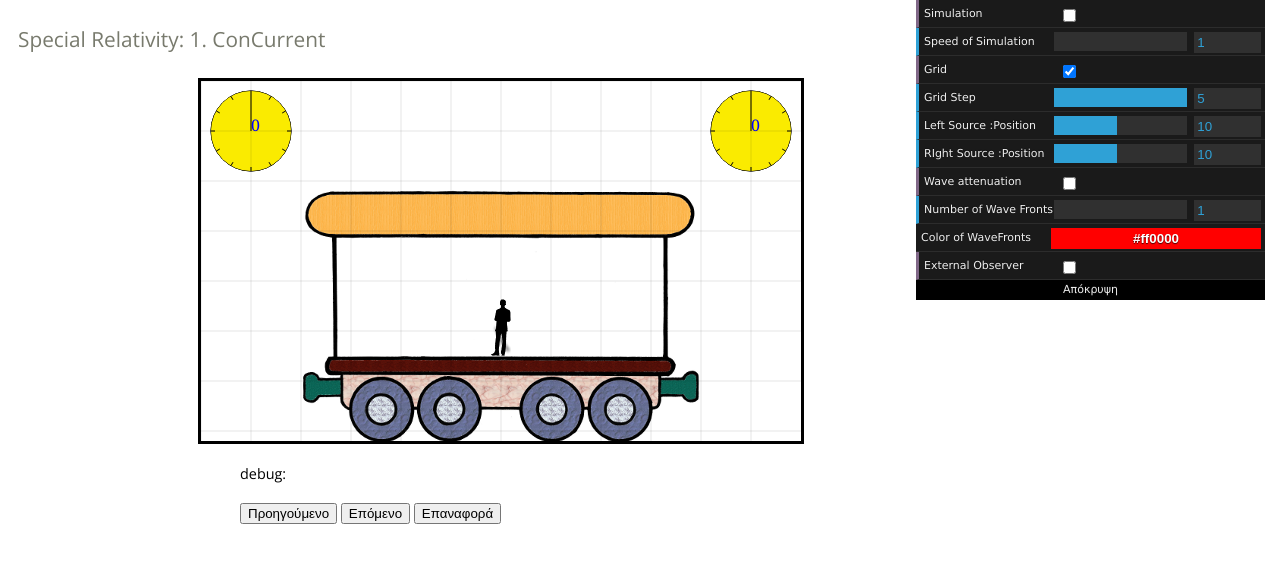
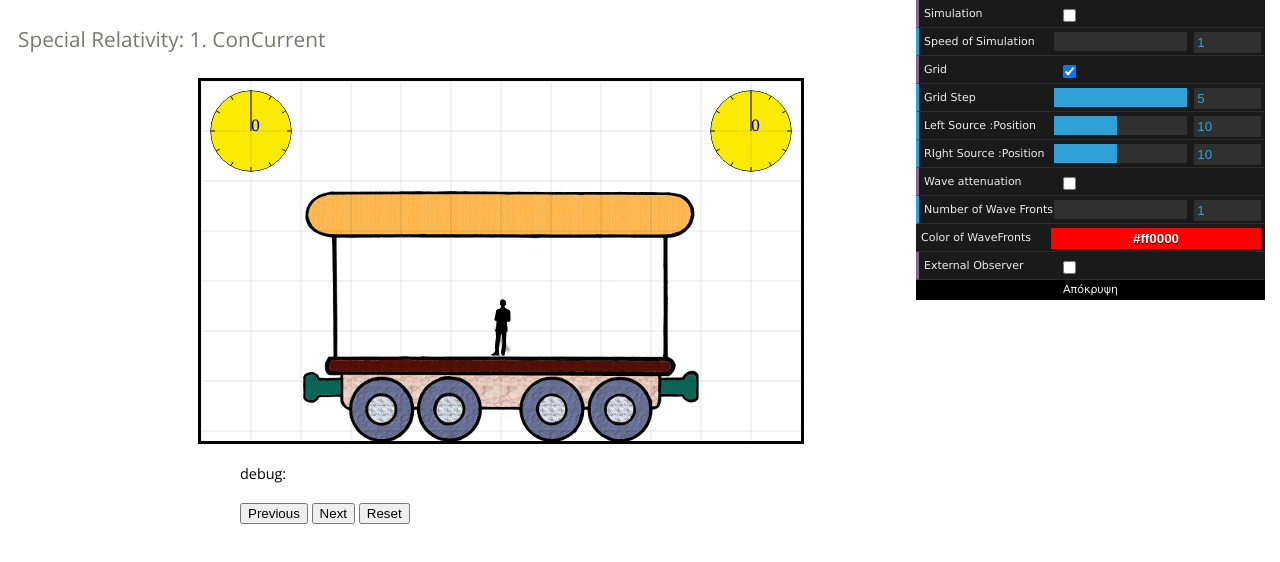
Before and after one commit to dimgouso/relativity_concurrent, a plain HTML site: page index.html in a window 1280 px wide. Drawn offline with nearby package versions, Linux system fonts and the light colour scheme.

Commit message:
Update index.html

```diff
--- a/index.html
+++ b/index.html
@@ -49,9 +49,9 @@
       </tr>
     </table>  -->
     <p>
-    <button id="btnPreviousFrame" onclick="previousFrame()">Προηγούμενο</button>
-    <button id="btnNextFrame" onclick="nextFrame()">Επόμενο</button>
-    <button id="btnReset" onclick="reset()">Επαναφορά</button>
+    <button id="btnPreviousFrame" onclick="previousFrame()">Previous</button>
+    <button id="btnNextFrame" onclick="nextFrame()">Next</button>
+    <button id="btnReset" onclick="reset()">Reset</button>
     </p>
 
     <script src="js/dat.gui.min.js"></script>
```
